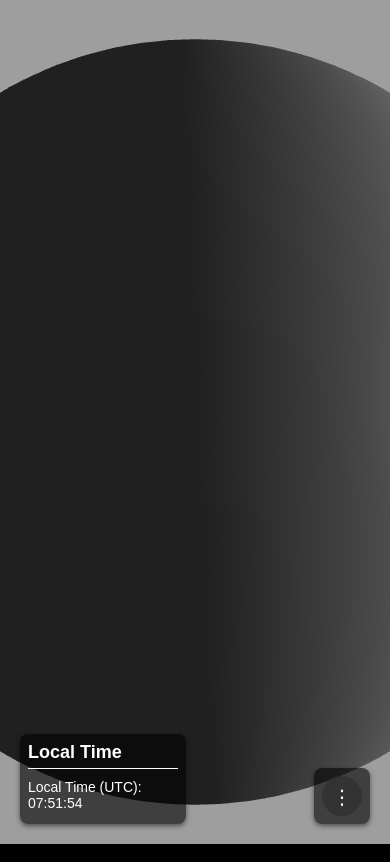
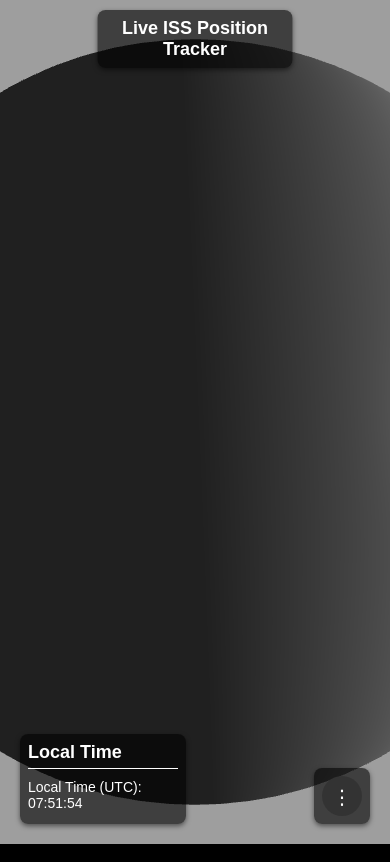
Before and after one commit to HemanthVelagali/Live-ISS-Position-Tracker, a plain HTML site: page index.html in a window 390 px wide. Drawn offline with nearby package versions, Linux system fonts and the light colour scheme; no server answers; animation ran at ten frames a second.

Commit message:
style.css

```diff
--- a/style.css
+++ b/style.css
@@ -14,6 +14,29 @@ body, html {
     display: flex; /* Flexbox for centering content */
     justify-content: center; /* Center horizontally */
     align-items: center; /* Center vertically */
+}
+
+/* Project Title Styling */
+#project-title {
+    position: absolute; /* Positioning for overlay effect */
+    top: 20px; /* Distance from the top of the viewport */
+    left: 50%; /* Center horizontally */
+    transform: translateX(-50%); /* Center horizontally */
+    background-color: rgba(0, 0, 0, 0.6); /* Semi-transparent background */
+    color: #fff; /* White text color */
+    padding: 10px; /* Padding around title */
+    border-radius: 8px; /* Rounded corners */
+    box-shadow: 0 2px 5px rgba(0, 0, 0, 0.5); /* Shadow for better visibility */
+    text-align: center; /* Center text horizontally */
+    width: auto; /* Auto width for the title */
+    max-width: 90%; /* Maximum width relative to viewport */
+}
+
+/* Title heading */
+#project-title h1 {
+    margin: 0; /* Remove default margin */
+    font-size: 24px; /* Font size for the title */
+    font-weight: bold; /* Bold text for emphasis */
 }
 
 /* Styling for informational boxes */
@@ -170,4 +193,18 @@ button:hover {
     .bottom-left, .bottom-right {
         width: 150px; /* Smaller width for mobile */
     }
+
+    /* Adjust title for mobile screens */
+    #project-title {
+        font-size: 20px; /* Smaller font size for mobile */
+        top: 10px; /* Adjust top position */
+        left: 50%; /* Center horizontally */
+        transform: translateX(-50%); /* Center horizontally */
+        padding: 8px; /* Less padding for mobile */
+    }
+
+    /* Title heading */
+    #project-title h1 {
+        font-size: 18px; /* Smaller font size for mobile */
+    }
 }
```
